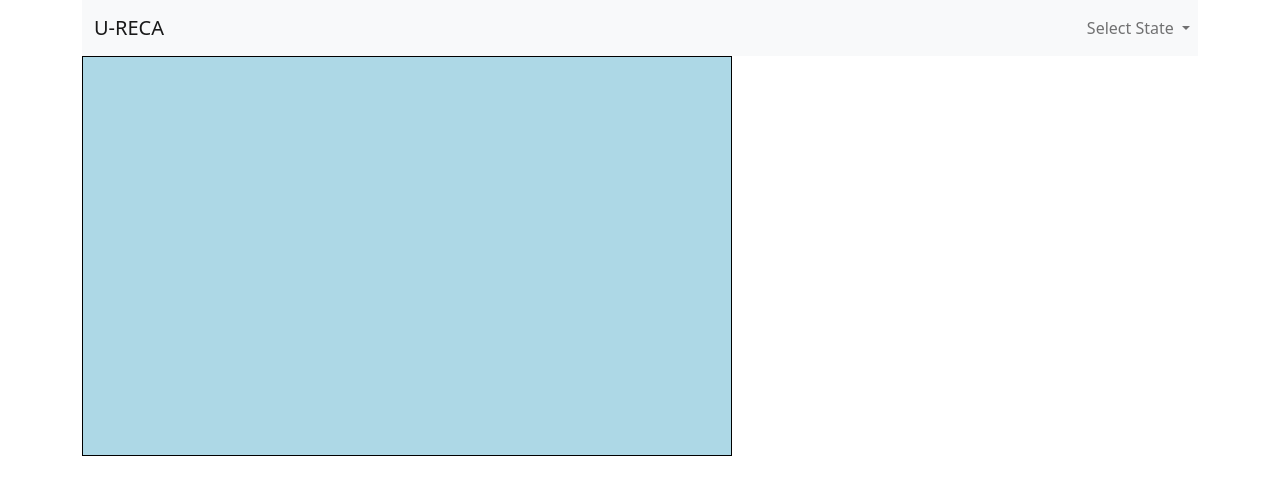
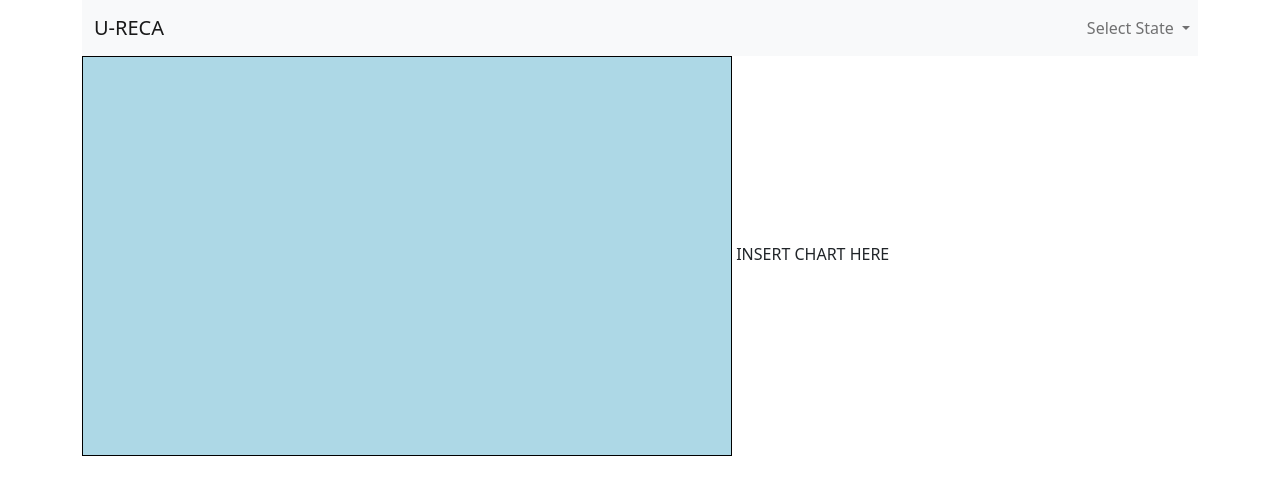
Before and after one commit to heartificer/heartificer.github.io, a website: page map.html in a window 1280 px wide. Drawn offline with nearby package versions, Linux system fonts and the light colour scheme; no server answers.

Commit message:
Layout Fix

```diff
--- a/map.html
+++ b/map.html
@@ -33,6 +33,7 @@
                   </div>
               </nav>
             <div id="map"></div>
+            <div id="chart">INSERT CHART HERE</div>
             <div id="tooltip">
                 <p id="tooltip_name">TEST TEXT</p>
             </div>
--- a/map.js
+++ b/map.js
@@ -21,6 +21,10 @@
             .attr("height", height)
             .attr("width", width)
             .append("g");
+
+        var mdiv = document.getElementById("map");
+        mdiv.style.width = width + "px";
+        mdiv.style.height = height + "px";
 
         d3.json("gz_2010_us_040_00_500k.json").then((data) =>{
             mapdata = data;
--- a/resources/css/map.css
+++ b/resources/css/map.css
@@ -33,6 +33,16 @@ svg{
     fill: yellow;
 }
 
+#map
+{
+    display: inline;
+}
+
+#chart
+{
+    display: inline;
+}
+
 #map svg
 {
     fill: red;
```
